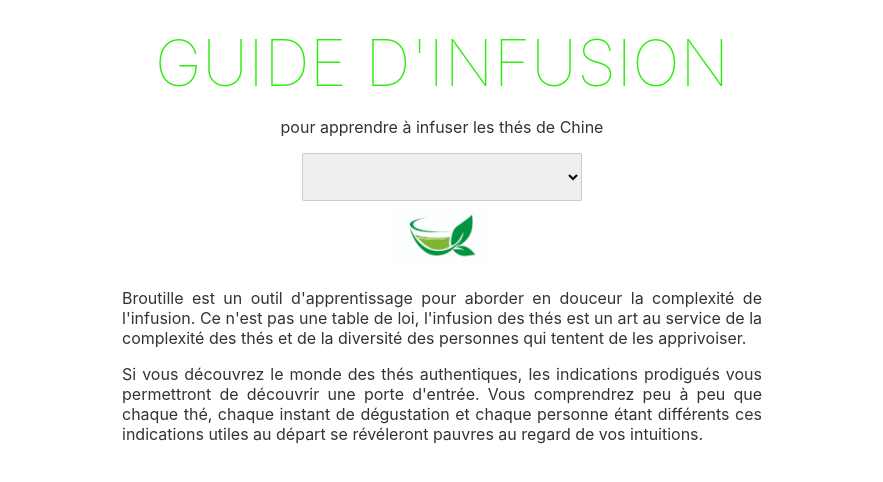
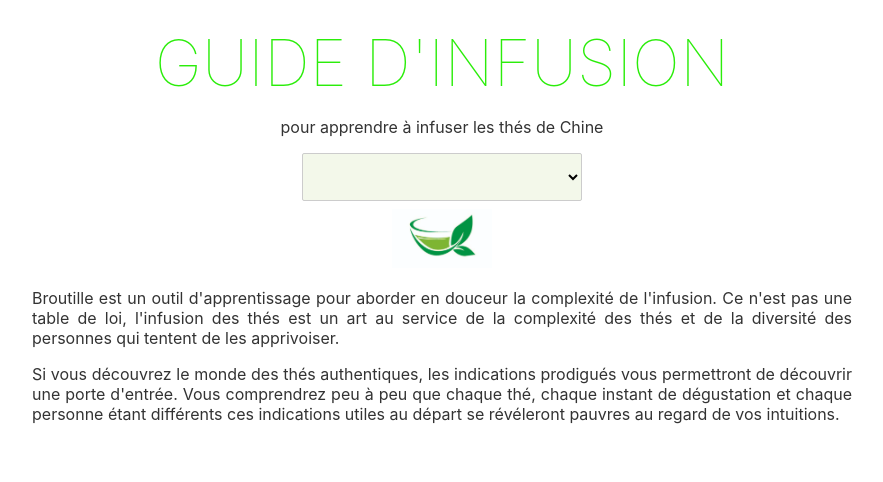
Before and after one commit to brutdethe/theoteque, a Svelte app: page / in a window 1280 px wide. Shown: the top 482 px of the page, without its empty margins (198-1081 px from the left). Built offline with nearby package versions, Linux system fonts and the light colour scheme.

Commit message:
élargie l'affichage et change la couleur des menus

```diff
--- a/public/global.css
+++ b/public/global.css
@@ -72,4 +72,5 @@ button:focus {
 
 select {
     height: 3em;
+    background: rgb(243, 248, 234);
 }
--- a/src/App.svelte
+++ b/src/App.svelte
@@ -2,10 +2,9 @@
     main {
         text-align: center;
         padding: 1em;
-        width: 720px;
+        width: 900px;
         margin: 0 auto;
     }
-
     h1 {
         color: #2bed0a;
         text-transform: uppercase;
@@ -44,6 +43,7 @@
     <p>pour apprendre à infuser les thés de Chine</p>
     <div class="tea-search">
         <SelectType {typeList} />
+        <br />
         {#if $type}
             <SelectCriteria {brewList} />
         {/if}
```
